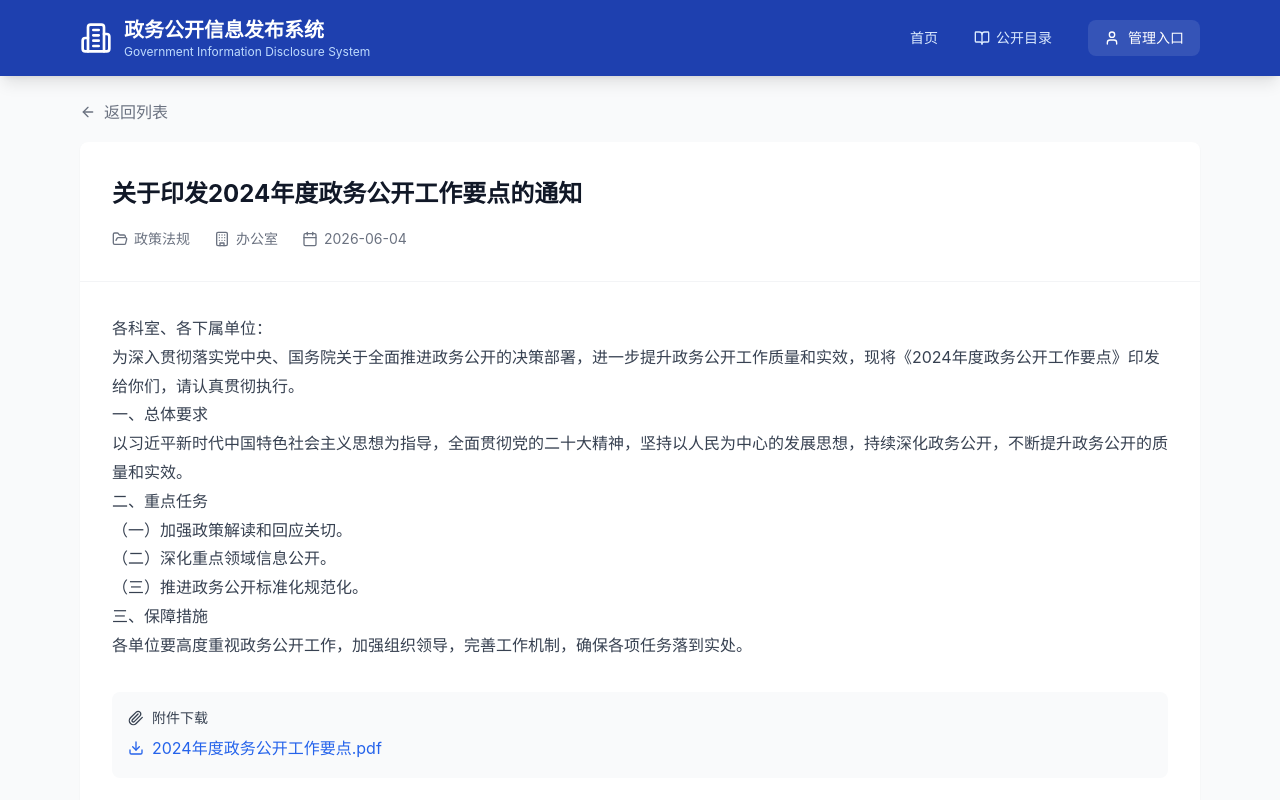
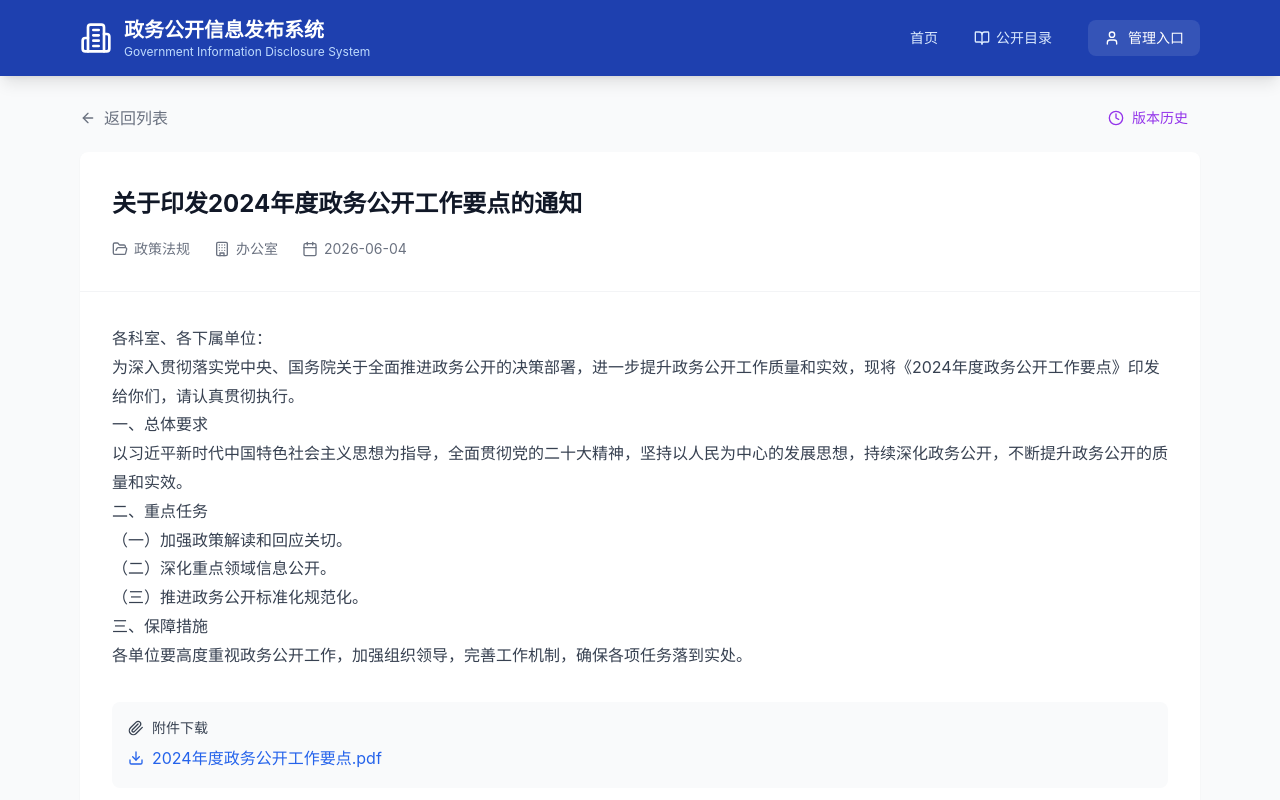
Before and after one commit to aliAjax/xxq-44-9b17596, a React (Vite) app: page /detail/1 in a window 1280 px wide. Shown: the top 800 px of the page. Built offline with nearby package versions, Linux system fonts and the light colour scheme.

Commit message:
Fix detail version history entry

```diff
--- a/src/pages/Detail.jsx
+++ b/src/pages/Detail.jsx
@@ -1,11 +1,14 @@
+import { useState } from 'react'
 import { useParams, Link } from 'react-router-dom'
-import { ArrowLeft, Calendar, Building, FolderOpen, Paperclip, Download } from 'lucide-react'
+import { ArrowLeft, Calendar, Building, FolderOpen, Paperclip, Download, Clock } from 'lucide-react'
 import FrontendLayout from '../components/FrontendLayout'
+import VersionHistoryModal from '../components/VersionHistoryModal'
 import { useApp } from '../context/useApp'
 
 export default function Detail() {
   const { id } = useParams()
   const { getArticleById } = useApp()
+  const [showVersionModal, setShowVersionModal] = useState(false)
   const article = getArticleById(id)
 
   if (!article || article.status !== 'published' || article.deleted) {
@@ -27,7 +30,7 @@ export default function Detail() {
 
   return (
     <FrontendLayout>
-      <div className="mb-4">
+      <div className="mb-4 flex items-center justify-between gap-3">
         <Link
           to="/"
           className="inline-flex items-center gap-2 text-gray-500 hover:text-primary-600 transition-colors"
@@ -35,6 +38,13 @@ export default function Detail() {
           <ArrowLeft className="w-4 h-4" />
           返回列表
         </Link>
+        <button
+          onClick={() => setShowVersionModal(true)}
+          className="inline-flex items-center gap-2 px-3 py-2 text-sm text-purple-600 hover:text-purple-700 hover:bg-purple-50 rounded-lg transition-colors"
+        >
+          <Clock className="w-4 h-4" />
+          版本历史
+        </button>
       </div>
 
       <article className="bg-white rounded-lg shadow-sm">
@@ -87,6 +97,13 @@ export default function Detail() {
           </div>
         )}
       </article>
+
+      {showVersionModal && (
+        <VersionHistoryModal
+          article={article}
+          onClose={() => setShowVersionModal(false)}
+        />
+      )}
     </FrontendLayout>
   )
 }
```
